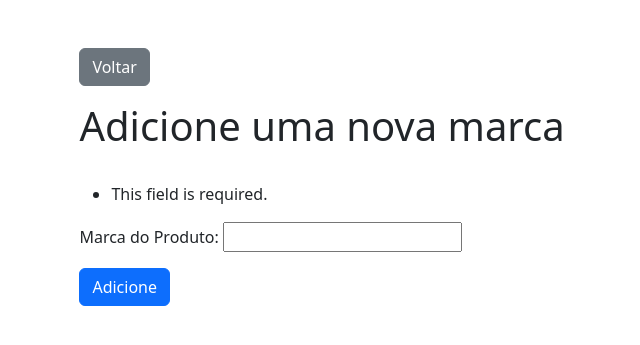
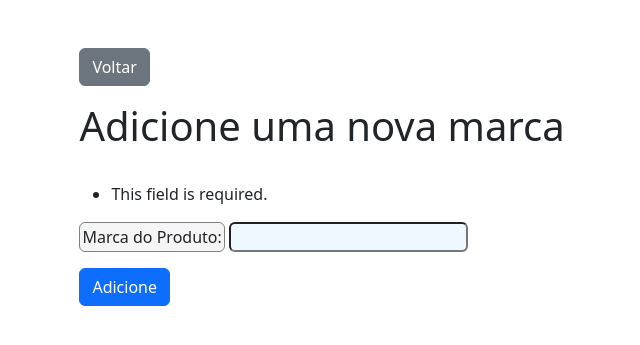
Before and after one commit to Victor-HCSilva/produtos, a Django app: page /add_mark/ in a window 1280 px wide. Shown: the top 345 px of the page, without its empty margins (65-705 px from the left). Run offline with Django 5.2, Linux system fonts and the light colour scheme.

Commit message:
Melhorei o bootstrap >:)

```diff
--- a/static/css/style_base.css
+++ b/static/css/style_base.css
@@ -1,3 +1,14 @@
 .container{
     max-width: 90% !important;
 }
+label{
+    cursor: pointer;
+    background-color: whitesmoke;
+    border: 1px solid gray;
+    border-radius: 6px ;
+    padding: 2px;
+}
+input, textarea{
+    border-radius: 6px ;
+    background-color: aliceblue;
+}
```
